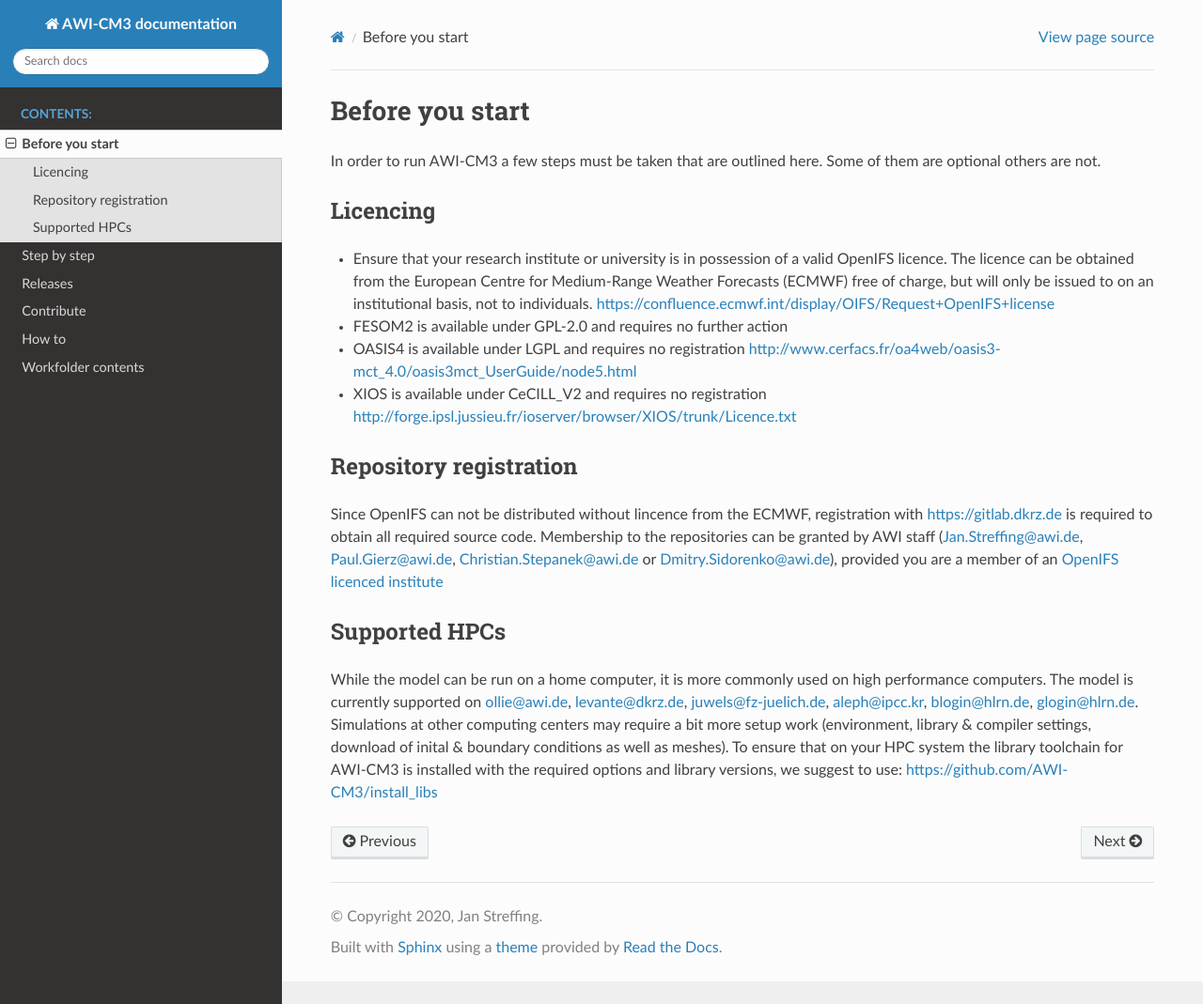
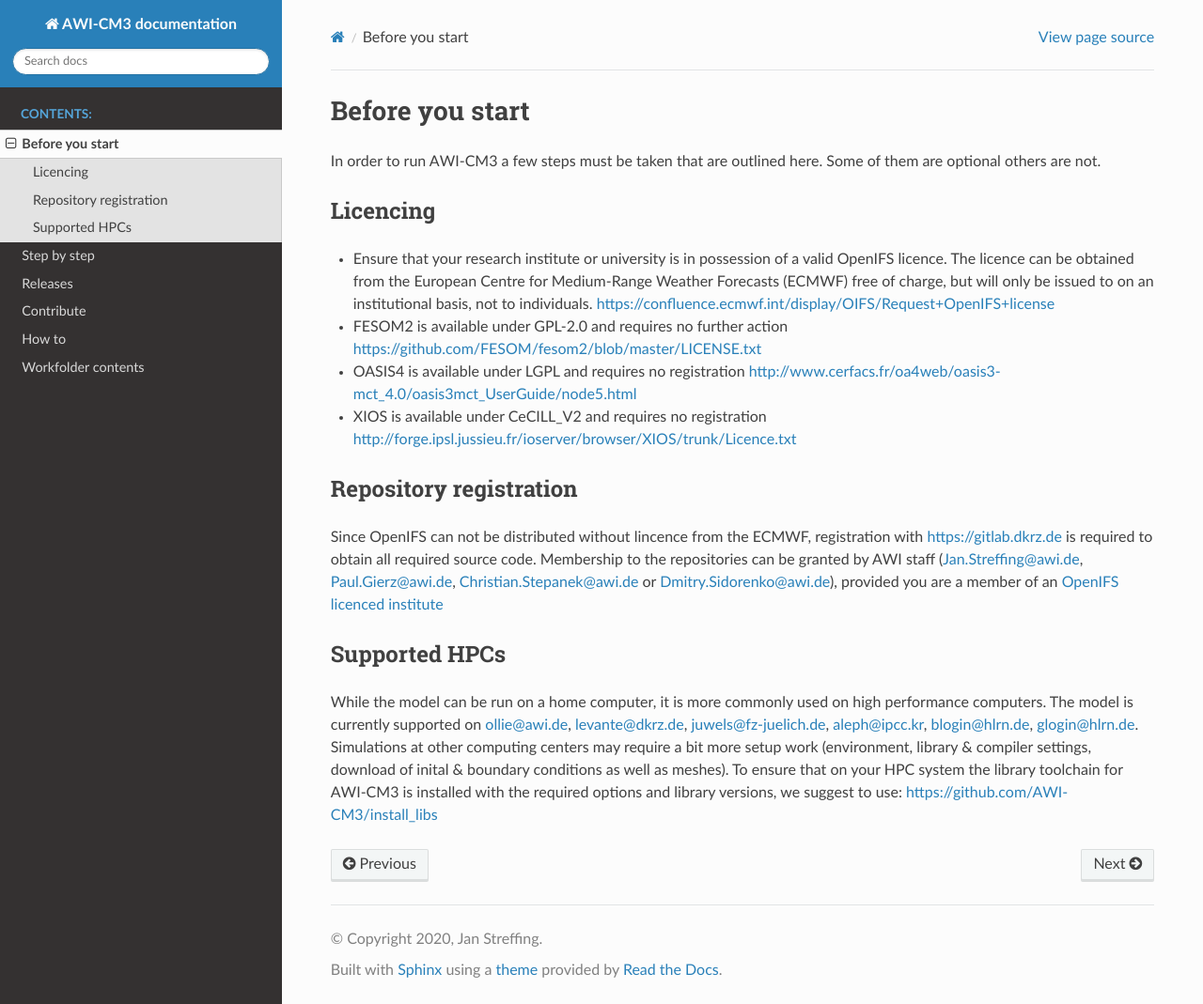
Before and after one commit to AWI-ESM/documentation_AWI-CM3, a Sphinx documentation site: the page built from source/before_you_start.rst, in a window 1280 px wide and 1069 px high. Shown: the whole window at 94% size. Built offline with Sphinx 7.4.7 and the Read the Docs theme 2.0.0, drawn with Linux system fonts in a browser that asks for light colours; some of the changed lines change nothing that is shown.

Commit message:
add fesom licence link

```diff
--- a/source/before_you_start.rst
+++ b/source/before_you_start.rst
@@ -8,7 +8,7 @@ In order to run AWI-CM3 a few steps must be taken that are outlined here. Some o
 Licencing
 =========
 - Ensure that your research institute or university is in possession of a valid OpenIFS licence. The licence can be obtained from the European Centre for Medium-Range Weather Forecasts (ECMWF) free of charge, but will only be issued to on an institutional basis, not to individuals. https://confluence.ecmwf.int/display/OIFS/Request+OpenIFS+license
-- FESOM2 is available under GPL-2.0 and requires no further action
+- FESOM2 is available under GPL-2.0 and requires no further action https://github.com/FESOM/fesom2/blob/master/LICENSE.txt
 - OASIS4 is available under LGPL and requires no registration http://www.cerfacs.fr/oa4web/oasis3-mct_4.0/oasis3mct_UserGuide/node5.html
 - XIOS is available under CeCILL_V2 and requires no registration http://forge.ipsl.jussieu.fr/ioserver/browser/XIOS/trunk/Licence.txt
 
```
